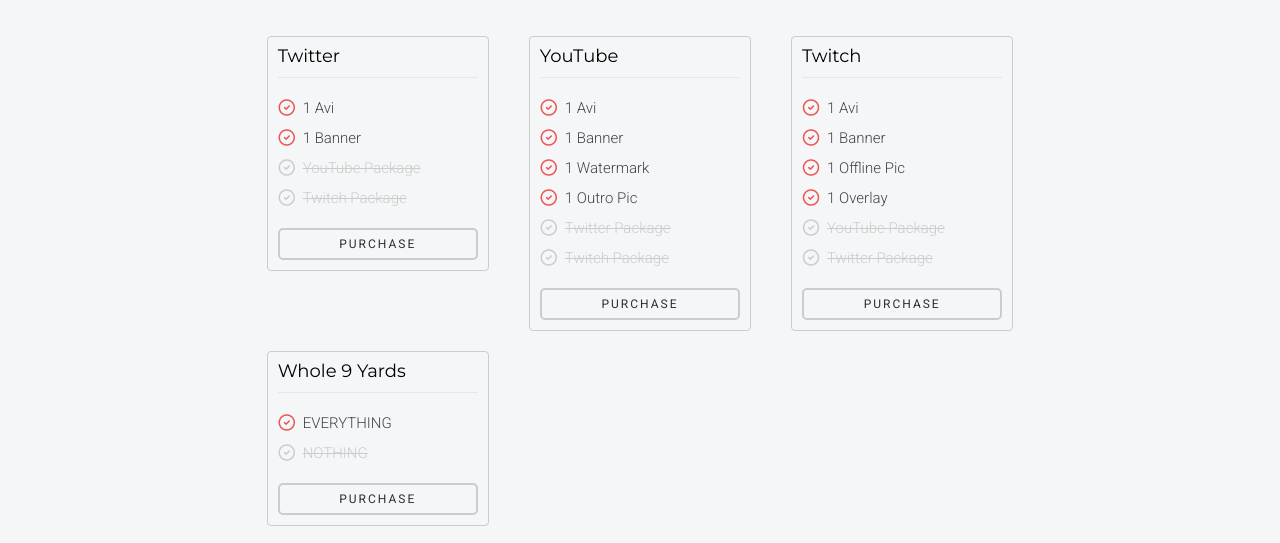
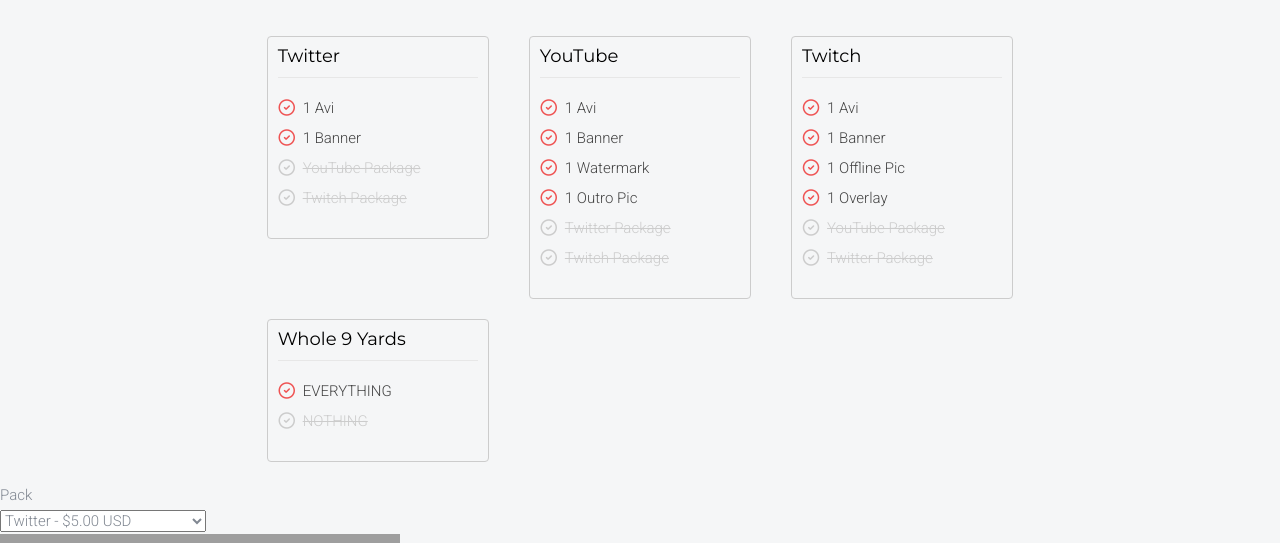
Before and after one commit to Reflekks19/fiixy, a plain HTML site: page pricing.html in a window 1280 px wide. Shown: the part 257-800 px from the top of the page. Drawn offline with Linux system fonts and the light colour scheme; grey boxes are pictures that could not be loaded; files whose address does not match are found by name.

Commit message:
Update pricing.html

```diff
--- a/pricing.html
+++ b/pricing.html
@@ -98,7 +98,7 @@
 								<li>YouTube Package</li>
 								<li>Twitch Package</li>
 								</ul>
-								<a href="#" class="btn btn-block btn-sm btn-outline">Purchase</a>
+
 							</div>
 						</div>
 						<div class="col-md-4">
@@ -112,7 +112,7 @@
 									<li>Twitter Package</li>
 									<li>Twitch Package</li>
 								</ul>
-								<a href="#" class="btn btn-block btn-sm btn-outline">Purchase</a>
+
 							</div>
 						</div>
 						<div class="col-md-4">
@@ -126,7 +126,7 @@
 									<li>YouTube Package</li>
 									<li>Twitter Package</li>
 								</ul>
-								<a href="#" class="btn btn-block btn-sm btn-outline">Purchase</a>
+
 							</div>
 						</div>
 						<div class="col-md-4">
@@ -136,7 +136,7 @@
 									<li class="fh5co-include">EVERYTHING</li>
 									<li>NOTHING</li>
 								</ul>
-								<a href="#" class="btn btn-block btn-sm btn-outline">Purchase</a>
+
 							</div>
 						</div>
 					</div>
```
